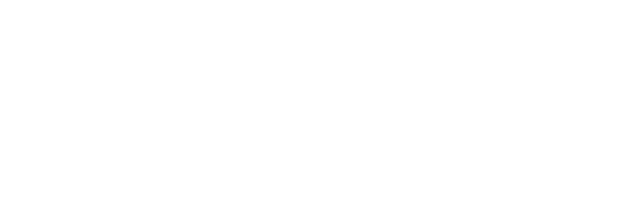
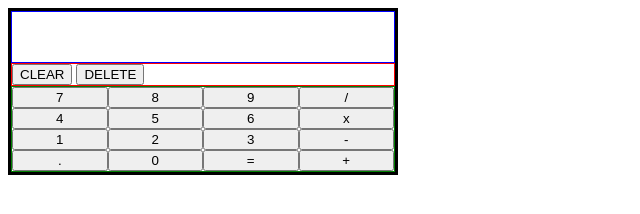
Before and after one commit to kihno/calculator, a plain HTML site: page index.html in a window 1280 px wide. Shown: the whole page, without its empty margins (0-640 px from the left). Drawn offline with Linux system fonts and the light colour scheme.

Commit message:
created basic calculator layout

```diff
--- a/index.html
+++ b/index.html
@@ -4,11 +4,40 @@
     <meta charset="UTF-8">
     <meta http-equiv="X-UA-Compatible" content="IE=edge">
     <meta name="viewport" content="width=device-width, initial-scale=1.0">
-    <link rel="stylssheet" herf="stylesheet.css">
+    <link rel="stylesheet" href="stylesheet.css">
     <script src="javascript.js" defer></script>
     <title>Calculator</title>
 </head>
 <body>
 
+    <div id="calContainer">
+
+        <div id="window"></div>
+
+        <div id="admin">
+            <button id="clear">CLEAR</button>
+            <button id="delete">DELETE</button>
+        </div>
+
+        <div id="numpad">
+            <button id="7">7</button>
+            <button id="8">8</button>
+            <button id="9">9</button>
+            <button id="divide">/</button>
+            <button id="4">4</button>
+            <button id="5">5</button>
+            <button id="6">6</button>
+            <button id="multiply">x</button>
+            <button id="1">1</button>
+            <button id="2">2</button>
+            <button id="3">3</button>
+            <button id="minus">-</button>
+            <button id="dot">.</button>
+            <button id="0">0</button>
+            <button id="equals">=</button>
+            <button id="plus">+</button>
+        </div>
+
+    </div>
 </body>
 </html>
--- a/stylesheet.css
+++ b/stylesheet.css
@@ -0,0 +1,21 @@
+#calContainer {
+    width: 30vw;
+    border: 3px solid black;
+    display: flex;
+    flex-direction: column;
+}
+
+#window{
+    border: 1px solid blue;
+    height: 50px;
+}
+
+#admin {
+    border: 1px solid red;
+}
+
+#numpad {
+    border: 1px solid green;
+    display: grid;
+    grid: repeat(4, 1fr) / repeat(4, 1fr);
+}
```
